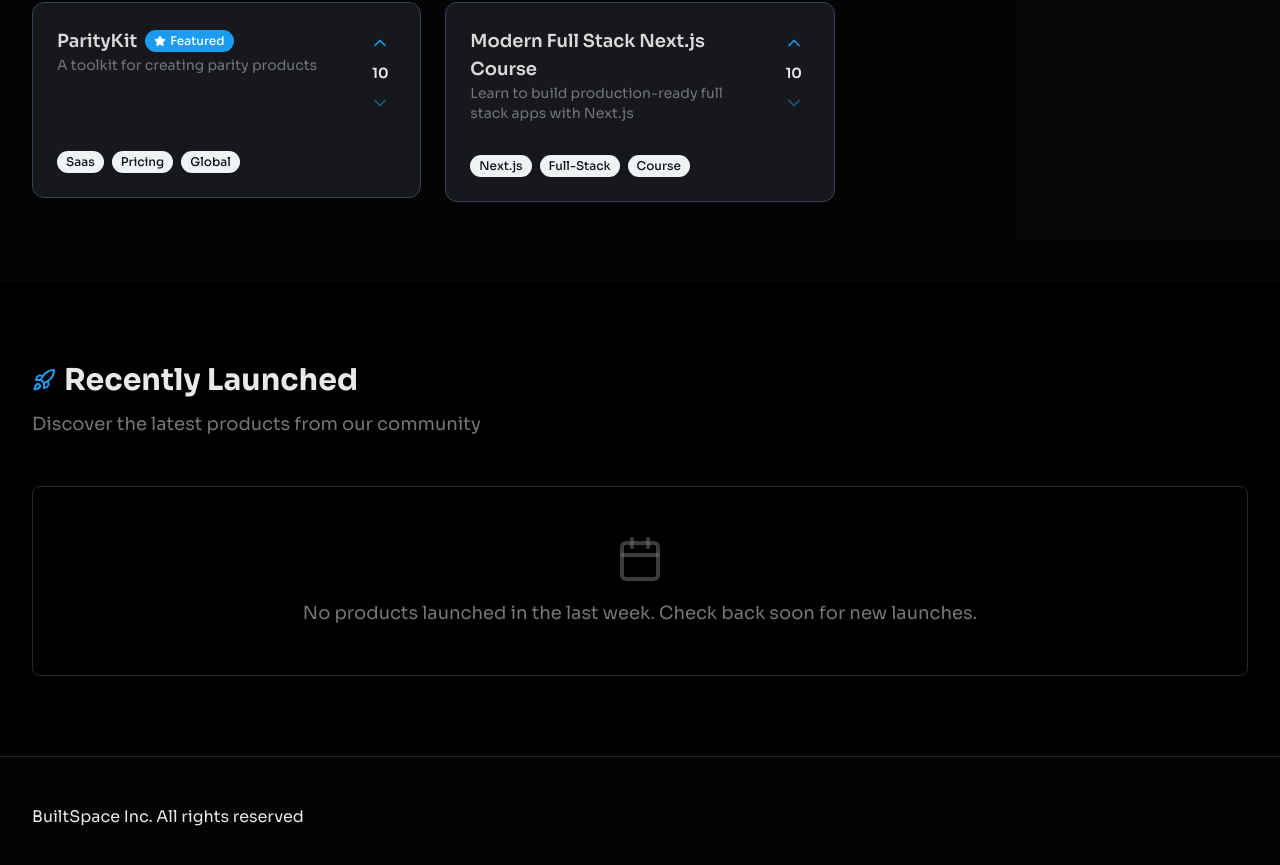
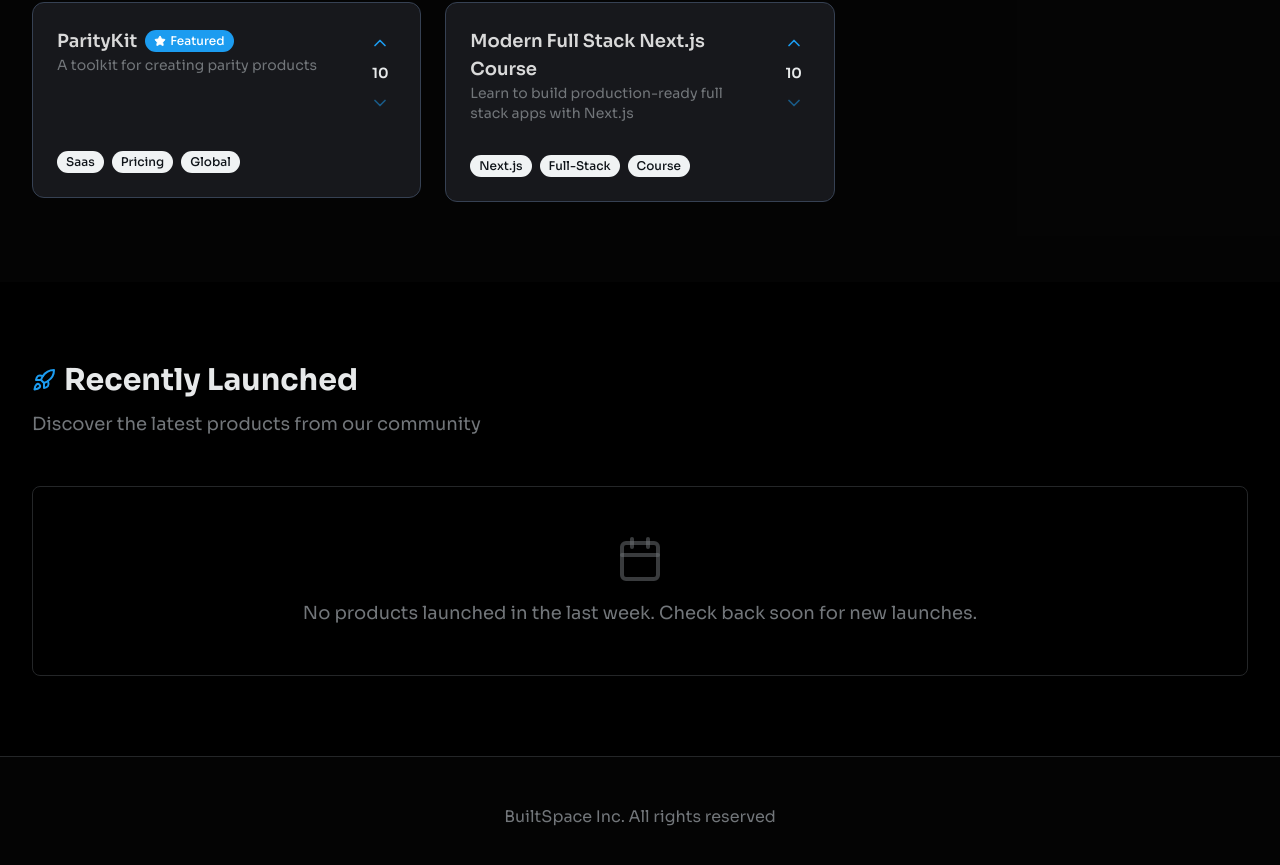
Before and after one commit to klisarsana/builtspace, a Next.js app: page / in a window 1280 px wide. Shown: the part 1035-1900 px from the top of the page. Built offline with nearby package versions, Linux system fonts and the light colour scheme.

Commit message:
Update footer and json
json : react version

```diff
--- a/components/common/Footer.tsx
+++ b/components/common/Footer.tsx
@@ -3,7 +3,7 @@
 const Footer = () => {
   return (
     <footer className="border-t bg-muted/20 py-12">
-      <div className="wrapper">BuiltSpace Inc. All rights reserved</div>
+      <div className="wrapper text-center text-muted-foreground">BuiltSpace Inc. All rights reserved</div>
     </footer>
   );
 };
--- a/package.json
+++ b/package.json
@@ -9,6 +9,7 @@
     "lint": "eslint"
   },
   "dependencies": {
+    "@clerk/nextjs": "^6.36.5",
     "@radix-ui/react-slot": "^1.2.4",
     "class-variance-authority": "^0.7.1",
     "clsx": "^2.1.1",
@@ -21,7 +22,7 @@
   "devDependencies": {
     "@tailwindcss/postcss": "^4",
     "@types/node": "^20",
-    "@types/react": "^19",
+    "@types/react": "^19.2.7",
     "@types/react-dom": "^19",
     "babel-plugin-react-compiler": "1.0.0",
     "eslint": "^9",
```
Also changed, not shown: 1 other file (tests, documents, lock files or other folders).
